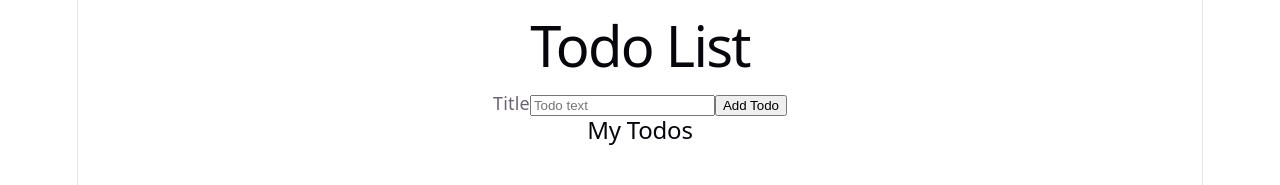
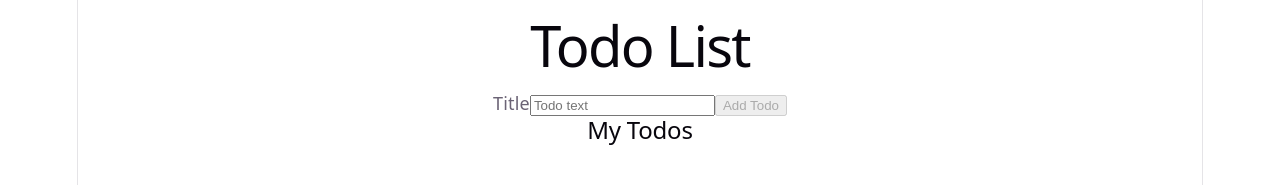
Before and after one commit to codingmaniac227/ctd-todo-list, a React (Vite) app: page / in a window 1280 px wide. Shown: the top 185 px of the page. Built offline with nearby package versions, Linux system fonts and the light colour scheme.

Commit message:
refactor(TodoForm): local state-controlled input implemented

```diff
--- a/src/TodoForm.jsx
+++ b/src/TodoForm.jsx
@@ -1,15 +1,15 @@
-import { useRef } from "react";
+import { useRef, useState } from "react";
 
 function TodoForm({ onAddTodo }) {
     const inputRef = useRef(null)
 
+    const [ workingTodoTitle, setWorkingTodoTitle ] = useState("")
+
     const handleAddTodo = (event) => {
         event.preventDefault()
-
-        const todoTitle = event.target.todoTitle.value.trim()
-        if (todoTitle && todoTitle !== "") {
-            onAddTodo(todoTitle)
-            event.target.reset()
+        if (workingTodoTitle && workingTodoTitle !== "") {
+            onAddTodo(workingTodoTitle)
+            setWorkingTodoTitle("")
             inputRef.current.focus()
         }
     }
@@ -24,9 +24,11 @@ function TodoForm({ onAddTodo }) {
                     id="todoTitle"
                     name="todoTitle"
                     placeholder={'Todo text'}
+                    value={workingTodoTitle}
+                    onChange={(event) => setWorkingTodoTitle(event.target.value)}
                     required
                 />
-                <button type="submit">Add Todo</button>
+                <button type="submit" disabled={!workingTodoTitle.trim()}>Add Todo</button>
             </form>
         </>
     )
```
